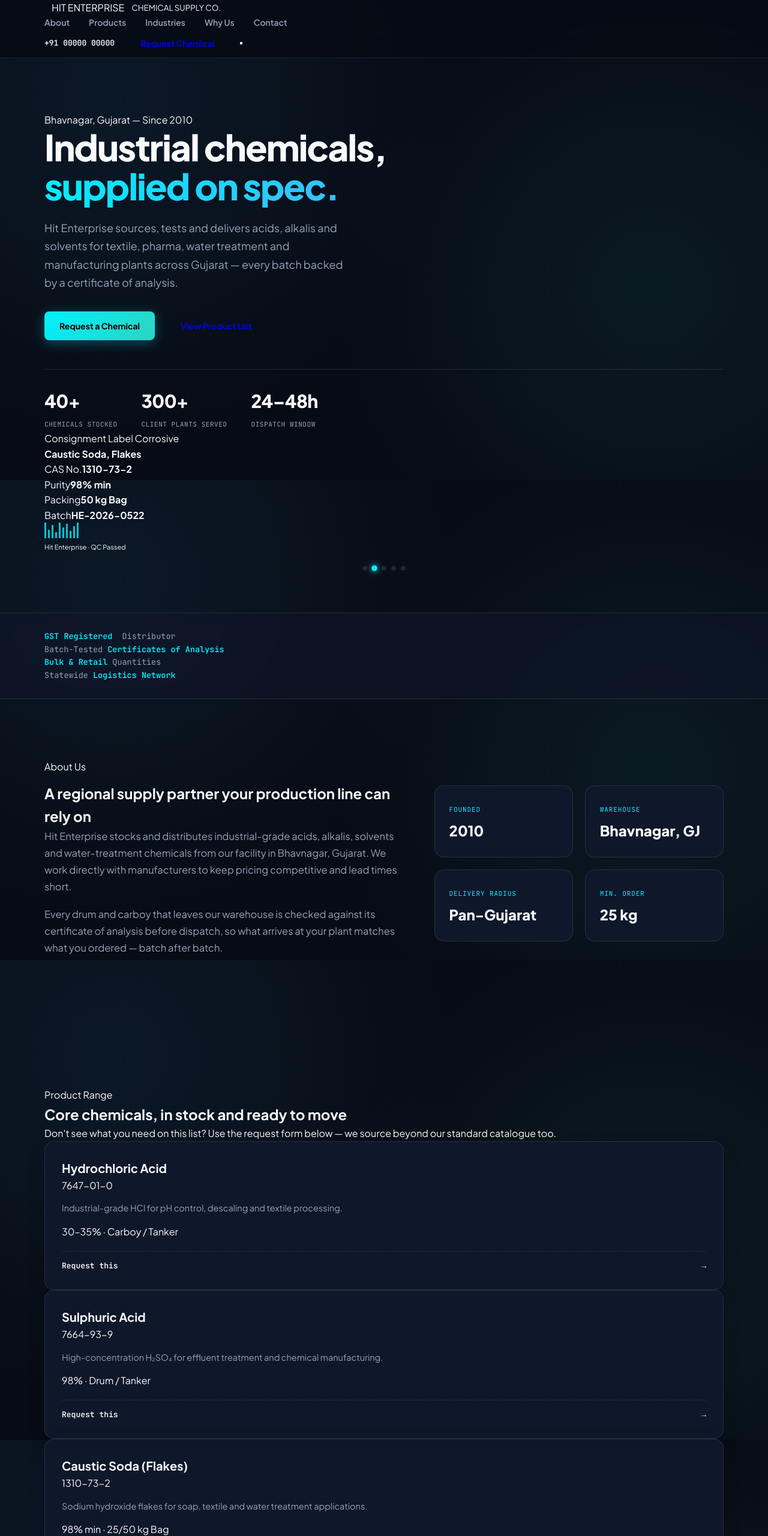
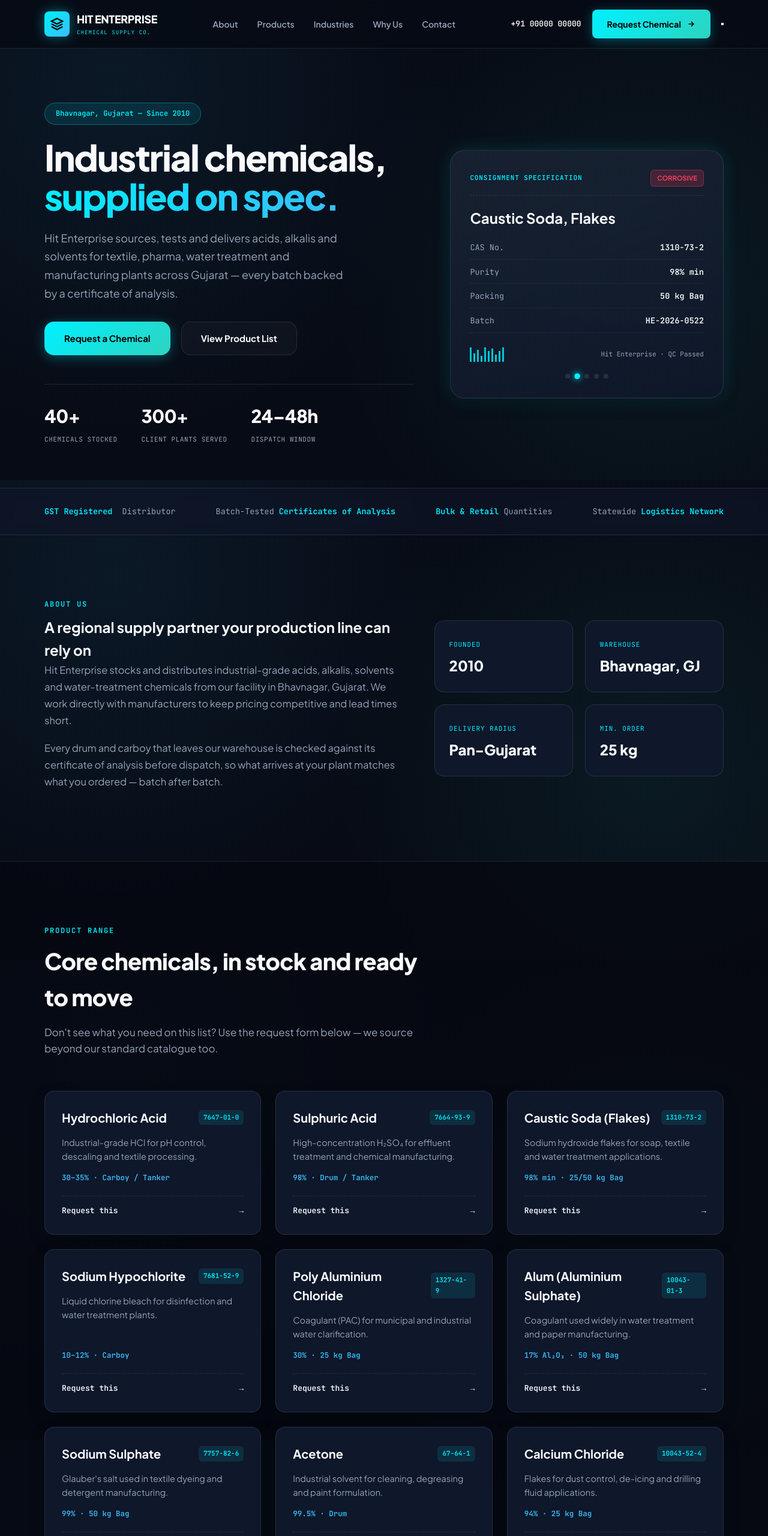
Before and after one commit to shubhamshahh/Hit-Enterprise, a website: page public/index.html in a window 1280 px wide. Shown: the top 2560 px of the page at 60% size. Drawn offline with Linux system fonts and the light colour scheme.

Commit message:
Update index.html

```diff
--- a/public/index.html
+++ b/public/index.html
@@ -7,17 +7,27 @@
 <meta name="description" content="Hit Enterprise supplies industrial acids, alkalis and solvents in bulk and retail quantities to textile, pharma, water treatment and manufacturing industries. Request a chemical online.">
 <link rel="preconnect" href="https://fonts.googleapis.com">
 <link rel="preconnect" href="https://fonts.gstatic.com" crossorigin>
-<link href="https://fonts.googleapis.com/css2?family=Space+Grotesk:wght@500;700&family=IBM+Plex+Sans:wght@400;500;600&family=IBM+Plex+Mono:wght@400;500;600&display=swap" rel="stylesheet">
+<link href="https://fonts.googleapis.com/css2?family=Plus+Jakarta+Sans:wght@400;500;600;700;800&family=JetBrains+Mono:wght@400;500;600&display=swap" rel="stylesheet">
 <link rel="stylesheet" href="styles.css">
 </head>
 <body>
 
+<!-- TOP STATUS BAR -->
+
+
+<!-- HEADER -->
 <header class="site-header">
-  <div class="wrap">
+  <div class="wrap header-inner">
     <a href="#top" class="logo">
-      <span class="logo-mark"></span>
-      HIT ENTERPRISE
-      <small>CHEMICAL SUPPLY CO.</small>
+      <div class="logo-icon">
+        <svg width="22" height="22" viewBox="0 0 24 24" fill="none" stroke="currentColor" stroke-width="2.5">
+          <path d="M12 2L2 7l10 5 10-5-10-5zM2 17l10 5 10-5M2 12l10 5 10-5"/>
+        </svg>
+      </div>
+      <div class="logo-text">
+        <span class="brand-name">HIT ENTERPRISE</span>
+        <span class="brand-tag">CHEMICAL SUPPLY CO.</span>
+      </div>
     </a>
     <nav class="nav" id="siteNav">
       <a href="#about">About</a>
@@ -28,7 +38,10 @@
     </nav>
     <div class="header-cta">
       <a class="header-phone" href="tel:+910000000000">+91 00000 00000</a>
-      <a class="btn btn-primary" href="#request">Request Chemical</a>
+      <a class="btn btn-accent" href="#request">
+        <span>Request Chemical</span>
+        <svg width="14" height="14" viewBox="0 0 24 24" fill="none" stroke="currentColor" stroke-width="2.5"><path d="M5 12h14M12 5l7 7-7 7"/></svg>
+      </a>
       <button class="nav-toggle" id="navToggle" aria-label="Toggle menu" aria-expanded="false"><span></span></button>
     </div>
   </div>
@@ -38,14 +51,14 @@
 
   <!-- HERO -->
   <section class="hero">
-    <div class="wrap">
+    <div class="wrap hero-grid">
       <div class="hero-copy">
-        <span class="eyebrow">Bhavnagar, Gujarat &mdash; Since 2010</span>
+        <span class="badge">Bhavnagar, Gujarat &mdash; Since 2010</span>
         <h1>Industrial chemicals,<br><em>supplied on spec.</em></h1>
         <p class="hero-lede">Hit Enterprise sources, tests and delivers acids, alkalis and solvents for textile, pharma, water treatment and manufacturing plants across Gujarat &mdash; every batch backed by a certificate of analysis.</p>
         <div class="hero-actions">
-          <a href="#request" class="btn btn-accent">Request a Chemical</a>
-          <a href="#products" class="btn btn-ghost">View Product List</a>
+          <a href="#request" class="btn btn-accent btn-lg">Request a Chemical</a>
+          <a href="#products" class="btn btn-outline btn-lg">View Product List</a>
         </div>
         <div class="hero-stats">
           <div class="hero-stat"><strong>40+</strong><span>Chemicals Stocked</span></div>
@@ -55,21 +68,23 @@
       </div>
 
       <div class="hero-visual">
-        <div class="label-ticket" id="heroTicket">
-          <div class="label-ticket-top">
-            <span>Consignment Label</span>
-            <span class="hazard-chip" id="ticketHazard">Corrosive</span>
+        <div class="spec-card" id="heroTicket">
+          <div class="spec-card-header">
+            <span class="spec-badge">Consignment Specification</span>
+            <span class="hazard-badge" id="ticketHazard">Corrosive</span>
           </div>
-          <h4 id="ticketName">Hydrochloric Acid, 32%</h4>
-          <div class="label-row"><span>CAS No.</span><b id="ticketCas">7647-01-0</b></div>
-          <div class="label-row"><span>Purity</span><b id="ticketPurity">32% ± 0.5%</b></div>
-          <div class="label-row"><span>Packing</span><b id="ticketPacking">35 kg Carboy</b></div>
-          <div class="label-row"><span>Batch</span><b id="ticketBatch">HE-2026-0714</b></div>
-          <div class="label-ticket-foot">
+          <h3 id="ticketName">Hydrochloric Acid, 32%</h3>
+          <div class="spec-details">
+            <div class="spec-row"><span>CAS No.</span><b id="ticketCas">7647-01-0</b></div>
+            <div class="spec-row"><span>Purity</span><b id="ticketPurity">32% ± 0.5%</b></div>
+            <div class="spec-row"><span>Packing</span><b id="ticketPacking">35 kg Carboy</b></div>
+            <div class="spec-row"><span>Batch</span><b id="ticketBatch">HE-2026-0714</b></div>
+          </div>
+          <div class="spec-card-footer">
             <div class="barcode" aria-hidden="true">
-              <span style="height:26px"></span><span style="height:14px"></span><span style="height:22px"></span><span style="height:10px"></span><span style="height:26px"></span><span style="height:18px"></span><span style="height:24px"></span><span style="height:12px"></span><span style="height:20px"></span><span style="height:26px"></span>
+              <span style="height:24px"></span><span style="height:14px"></span><span style="height:20px"></span><span style="height:10px"></span><span style="height:24px"></span><span style="height:18px"></span><span style="height:22px"></span><span style="height:12px"></span><span style="height:18px"></span><span style="height:24px"></span>
             </div>
-            <span style="font-size:11px;color:var(--color-ink-soft)">Hit Enterprise · QC Passed</span>
+            <span style="font-size:11px;color:var(--text-muted);font-family:var(--font-mono)">Hit Enterprise · QC Passed</span>
           </div>
           <div class="ticket-dots" id="ticketDots" aria-hidden="true"></div>
         </div>
@@ -79,7 +94,7 @@
 
   <!-- TRUST BAR -->
   <div class="trust-bar">
-    <div class="wrap">
+    <div class="wrap trust-grid">
       <div class="trust-item"><b>GST Registered</b>&nbsp;Distributor</div>
       <div class="trust-item">Batch-Tested <b>Certificates of Analysis</b></div>
       <div class="trust-item"><b>Bulk &amp; Retail</b> Quantities</div>
@@ -91,8 +106,8 @@
   <section class="section" id="about">
     <div class="wrap about-grid">
       <div class="about-copy reveal">
-        <span class="eyebrow">About Us</span>
-        <h2 style="margin-top:12px;">A regional supply partner your production line can rely on</h2>
+        <span class="section-subtitle">ABOUT US</span>
+        <h2 style="margin-top:8px;">A regional supply partner your production line can rely on</h2>
         <p>Hit Enterprise stocks and distributes industrial-grade acids, alkalis, solvents and water-treatment chemicals from our facility in Bhavnagar, Gujarat. We work directly with manufacturers to keep pricing competitive and lead times short.</p>
         <p>Every drum and carboy that leaves our warehouse is checked against its certificate of analysis before dispatch, so what arrives at your plant matches what you ordered &mdash; batch after batch.</p>
       </div>
@@ -106,75 +121,76 @@
   </section>
 
   <!-- PRODUCTS -->
-  <section class="section" id="products" style="background:var(--color-panel); border-top:1px solid var(--color-line); border-bottom:1px solid var(--color-line);">
+  <section class="section section-dark" id="products">
     <div class="wrap">
-      <div class="section-head reveal">
-        <span class="eyebrow">Product Range</span>
+      <div class="section-header reveal">
+        <span class="section-subtitle">PRODUCT RANGE</span>
         <h2>Core chemicals, in stock and ready to move</h2>
         <p>Don't see what you need on this list? Use the request form below &mdash; we source beyond our standard catalogue too.</p>
       </div>
-      <div class="product-grid">
+
+      <div class="catalog-grid">
 
         <div class="product-card reveal">
-          <div class="product-card-top"><h3>Hydrochloric Acid</h3><span class="product-cas">7647-01-0</span></div>
+          <div class="p-card-top"><h3>Hydrochloric Acid</h3><span class="p-cas">7647-01-0</span></div>
           <p>Industrial-grade HCl for pH control, descaling and textile processing.</p>
-          <span class="product-spec">30–35% · Carboy / Tanker</span>
+          <span class="p-spec">30–35% · Carboy / Tanker</span>
           <a class="product-card-cta" href="#request" data-chemical="Hydrochloric Acid">Request this <span>→</span></a>
         </div>
 
         <div class="product-card reveal">
-          <div class="product-card-top"><h3>Sulphuric Acid</h3><span class="product-cas">7664-93-9</span></div>
+          <div class="p-card-top"><h3>Sulphuric Acid</h3><span class="p-cas">7664-93-9</span></div>
           <p>High-concentration H₂SO₄ for effluent treatment and chemical manufacturing.</p>
-          <span class="product-spec">98% · Drum / Tanker</span>
+          <span class="p-spec">98% · Drum / Tanker</span>
           <a class="product-card-cta" href="#request" data-chemical="Sulphuric Acid">Request this <span>→</span></a>
         </div>
 
         <div class="product-card reveal">
-          <div class="product-card-top"><h3>Caustic Soda (Flakes)</h3><span class="product-cas">1310-73-2</span></div>
+          <div class="p-card-top"><h3>Caustic Soda (Flakes)</h3><span class="p-cas">1310-73-2</span></div>
           <p>Sodium hydroxide flakes for soap, textile and water treatment applications.</p>
-          <span class="product-spec">98% min · 25/50 kg Bag</span>
+          <span class="p-spec">98% min · 25/50 kg Bag</span>
           <a class="product-card-cta" href="#request" data-chemical="Caustic Soda (Flakes)">Request this <span>→</span></a>
         </div>
 
         <div class="product-card reveal">
-          <div class="product-card-top"><h3>Sodium Hypochlorite</h3><span class="product-cas">7681-52-9</span></div>
+          <div class="p-card-top"><h3>Sodium Hypochlorite</h3><span class="p-cas">7681-52-9</span></div>
           <p>Liquid chlorine bleach for disinfection and water treatment plants.</p>
-          <span class="product-spec">10–12% · Carboy</span>
+          <span class="p-spec">10–12% · Carboy</span>
           <a class="product-card-cta" href="#request" data-chemical="Sodium Hypochlorite">Request this <span>→</span></a>
         </div>
 
         <div class="product-card reveal">
-          <div class="product-card-top"><h3>Poly Aluminium Chloride</h3><span class="product-cas">1327-41-9</span></div>
+          <div class="p-card-top"><h3>Poly Aluminium Chloride</h3><span class="p-cas">1327-41-9</span></div>
           <p>Coagulant (PAC) for municipal and industrial water clarification.</p>
-          <span class="product-spec">30% · 25 kg Bag</span>
+          <span class="p-spec">30% · 25 kg Bag</span>
           <a class="product-card-cta" href="#request" data-chemical="Poly Aluminium Chloride">Request this <span>→</span></a>
         </div>
 
         <div class="product-card reveal">
-          <div class="product-card-top"><h3>Alum (Aluminium Sulphate)</h3><span class="product-cas">10043-01-3</span></div>
+          <div class="p-card-top"><h3>Alum (Aluminium Sulphate)</h3><span class="p-cas">10043-01-3</span></div>
           <p>Coagulant used widely in water treatment and paper manufacturing.</p>
-          <span class="product-spec">17% Al₂O₃ · 50 kg Bag</span>
+          <span class="p-spec">17% Al₂O₃ · 50 kg Bag</span>
           <a class="product-card-cta" href="#request" data-chemical="Alum (Aluminium Sulphate)">Request this <span>→</span></a>
         </div>
 
         <div class="product-card reveal">
-          <div class="product-card-top"><h3>Sodium Sulphate</h3><span class="product-cas">7757-82-6</span></div>
+          <div class="p-card-top"><h3>Sodium Sulphate</h3><span class="p-cas">7757-82-6</span></div>
           <p>Glauber's salt used in textile dyeing and detergent manufacturing.</p>
-          <span class="product-spec">99% · 50 kg Bag</span>
+          <span class="p-spec">99% · 50 kg Bag</span>
           <a class="product-card-cta" href="#request" data-chemical="Sodium Sulphate">Request this <span>→</span></a>
         </div>
 
         <div class="product-card reveal">
-          <div class="product-card-top"><h3>Acetone</h3><span class="product-cas">67-64-1</span></div>
+          <div class="p-card-top"><h3>Acetone</h3><span class="p-cas">67-64-1</span></div>
           <p>Industrial solvent for cleaning, degreasing and paint formulation.</p>
-          <span class="product-spec">99.5% · Drum</span>
+          <span class="p-spec">99.5% · Drum</span>
           <a class="product-card-cta" href="#request" data-chemical="Acetone">Request this <span>→</span></a>
         </div>
 
         <div class="product-card reveal">
-          <div class="product-card-top"><h3>Calcium Chloride</h3><span class="product-cas">10043-52-4</span></div>
+          <div class="p-card-top"><h3>Calcium Chloride</h3><span class="p-cas">10043-52-4</span></div>
           <p>Flakes for dust control, de-icing and drilling fluid applications.</p>
-          <span class="product-spec">94% · 25 kg Bag</span>
+          <span class="p-spec">94% · 25 kg Bag</span>
           <a class="product-card-cta" href="#request" data-chemical="Calcium Chloride">Request this <span>→</span></a>
         </div>
 
@@ -185,8 +201,8 @@
   <!-- INDUSTRIES -->
   <section class="section" id="industries">
     <div class="wrap">
-      <div class="section-head reveal">
-        <span class="eyebrow">Industries Served</span>
+      <div class="section-header reveal">
+        <span class="section-subtitle">INDUSTRIES SERVED</span>
         <h2>Built for plants that can't afford supply gaps</h2>
       </div>
       <div class="industry-strip reveal">
@@ -201,10 +217,10 @@
   </section>
 
   <!-- WHY US -->
-  <section class="section" id="why-us" style="background:var(--color-panel); border-top:1px solid var(--color-line); border-bottom:1px solid var(--color-line);">
+  <section class="section section-dark" id="why-us">
     <div class="wrap">
-      <div class="section-head reveal">
-        <span class="eyebrow">Why Hit Enterprise</span>
+      <div class="section-header reveal">
+        <span class="section-subtitle">WHY HIT ENTERPRISE</span>
         <h2>What plant managers actually care about</h2>
       </div>
       <div class="reason-grid">
@@ -217,23 +233,23 @@
   </section>
 
   <!-- REQUEST FORM -->
-  <section class="section request-section" id="request">
+  <section class="section rfq-section" id="request">
     <div class="wrap">
-      <div class="section-head reveal">
-        <span class="eyebrow">Request a Chemical</span>
-        <h2>Send us a requisition &mdash; we'll quote it within one business day</h2>
-        <p>Fill in the ticket. A member of our sales team will confirm pricing, packaging and delivery timeline by phone or email.</p>
+      <div class="section-header reveal">
+        <span class="section-subtitle accent">REQUEST A CHEMICAL</span>
+        <h2 style="color:#fff;">Send us a requisition &mdash; we'll quote it within one business day</h2>
+        <p style="color:var(--text-muted);">Fill in the ticket. A member of our sales team will confirm pricing, packaging and delivery timeline by phone or email.</p>
       </div>
 
-      <div class="request-grid">
+      <div class="rfq-grid">
         <div class="request-notes reveal">
-          <h3 style="color:#fff;">What happens next</h3>
+          <h3 style="color:#fff; font-size: 22px; margin-bottom: 12px;">What happens next</h3>
           <ul>
             <li>We check current stock and confirm purity/packaging options.</li>
             <li>You receive a quote by phone or email, usually same day.</li>
             <li>On confirmation, we dispatch with COA and transport documents.</li>
           </ul>
-          <p style="margin-top:24px; font-size:13px;">Prefer to talk it through first? Call <a href="tel:+910000000000" style="color:var(--color-accent); text-decoration:none;">+91 00000 00000</a></p>
+          <p style="margin-top:24px; font-size:14px; color:var(--text-muted);">Prefer to talk it through first? Call <a href="tel:+910000000000" style="color:var(--accent-cyan); text-decoration:none;">+91 00000 00000</a></p>
         </div>
 
         <form class="ticket-form reveal" id="requestForm" novalidate>
@@ -295,7 +311,7 @@
           </div>
           <div class="form-foot">
             <span class="form-note">By submitting, you agree to be contacted about this request.</span>
-            <button type="submit" class="btn btn-accent" id="submitBtn">Submit Request</button>
+            <button type="submit" class="btn btn-accent btn-lg" id="submitBtn">Submit Request</button>
           </div>
           <div class="form-status" id="formStatus"></div>
         </form>
@@ -306,8 +322,8 @@
   <!-- CONTACT -->
   <section class="section" id="contact">
     <div class="wrap">
-      <div class="section-head reveal">
-        <span class="eyebrow">Contact</span>
+      <div class="section-header reveal">
+        <span class="section-subtitle">CONTACT</span>
         <h2>Reach the sales desk directly</h2>
       </div>
       <div class="contact-grid">
```
